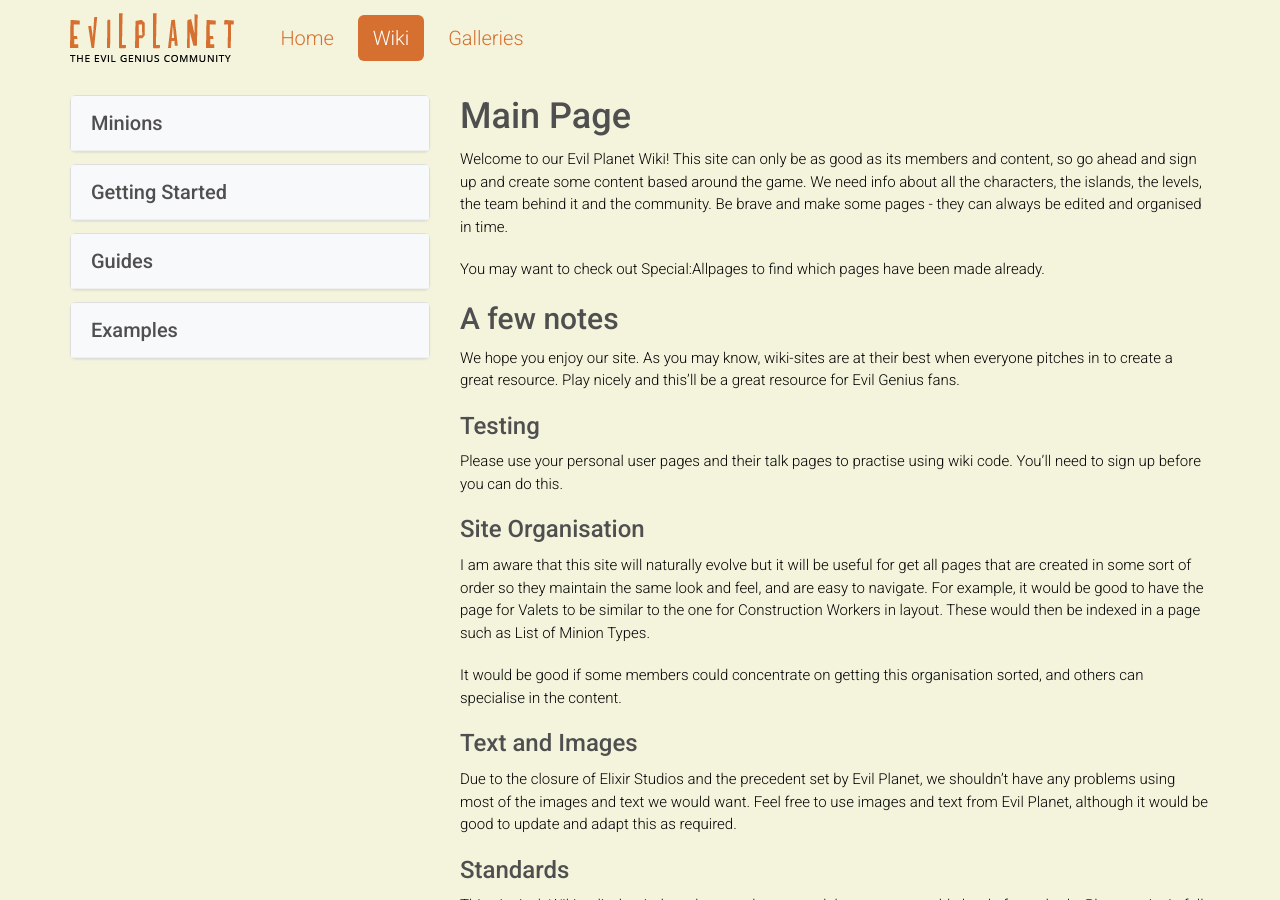
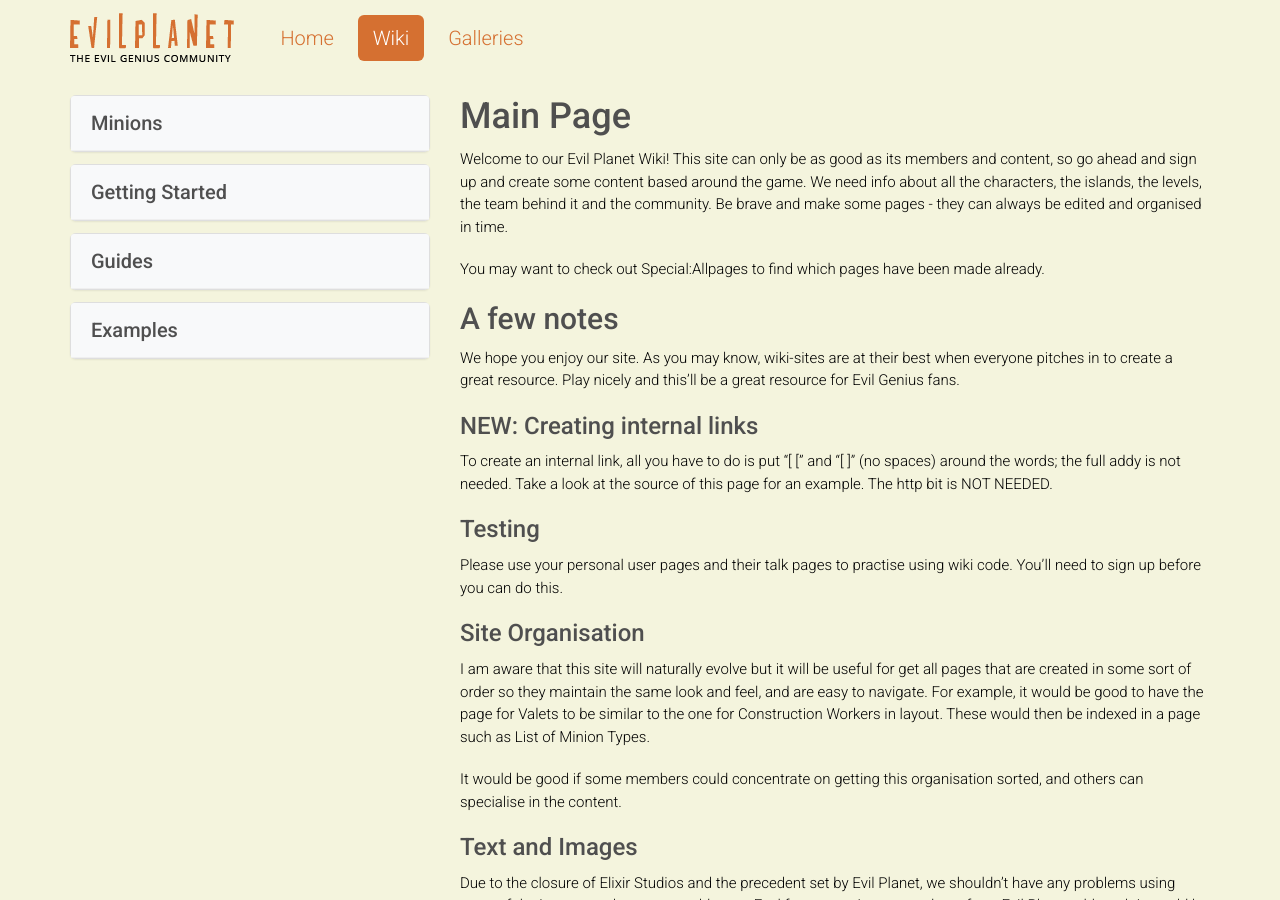
Before and after one commit to barundel/wiki.evilplanet.com, a Jekyll site: the page built from wiki/Main_Page.md, in a window 1280 px wide and 900 px high. Built offline with Jekyll 4.4.1, drawn with Linux system fonts in a browser that asks for light colours; comment, search, counter and statistics services are not loaded.

Commit message:
Change to wiki page

```diff
--- a/wiki/Main_Page.md
+++ b/wiki/Main_Page.md
@@ -20,6 +20,13 @@
 We hope you enjoy our site. As you may know, wiki-sites are at their
 best when everyone pitches in to create a great resource. Play nicely
 and this'll be a great resource for Evil Genius fans.
+
+### NEW: Creating internal links
+
+To create an internal link, all you have to do is put "\[ \[" and "\[
+\]" (no spaces) around the words; the full addy is not needed. Take a
+look at the source of this page for an example. The http bit is NOT
+NEEDED.
 
 ### Testing
 
```
Also changed, not shown: 1 other file.
